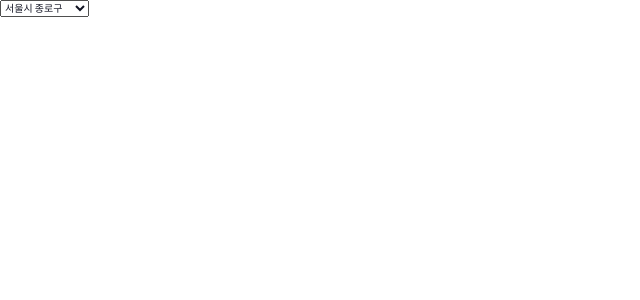
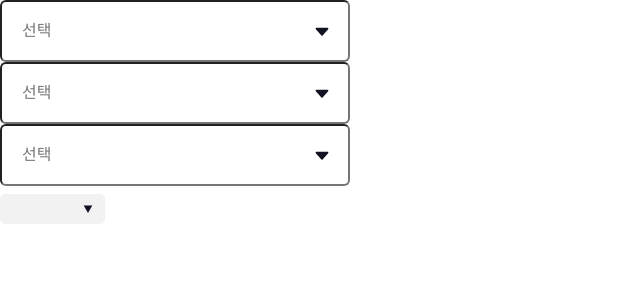
Before and after one commit to codeit-team9/give-more, a Next.js app: page /test in a window 1280 px wide. Shown: the top 300 px of the page, without its empty margins (0-640 px from the left). Built offline with nearby package versions, Linux system fonts and the light colour scheme.

Commit message:
feat: 공통 dropdwon 컴포넌트 구현

```diff
--- /dev/null
+++ b/src/components/@common/DropDown/Dropdown.tsx
@@ -0,0 +1,50 @@
+import { useEffect, useRef, useState } from 'react';
+import useDropdown from '@/hooks/useDropdown';
+import DropdownUI from './DropdownUI';
+
+interface Props {
+  type?: 'default' | 'sort';
+  title?: string;
+  item: string[];
+}
+
+function Dropdown({ type = 'default', title, item }: Props) {
+  const { isOpenDropdown, toggleDropdown, closeDropdown } = useDropdown();
+  const [selectedLocation, setSelectedLocation] = useState('');
+  const dropdownRef = useRef<HTMLDivElement>(null);
+
+  useEffect(() => {
+    const handleClickOutSide = (event: MouseEvent) => {
+      if (dropdownRef.current && !dropdownRef.current.contains(event.target as Node)) {
+        closeDropdown();
+      }
+    };
+
+    document.addEventListener('mousedown', handleClickOutSide);
+
+    return () => {
+      document.removeEventListener('mousedown', handleClickOutSide);
+    };
+  }, []);
+
+  const handleInputClick = () => {
+    toggleDropdown();
+  };
+
+  return (
+    <DropdownUI
+      type={type}
+      dropdownRef={dropdownRef}
+      title={title}
+      item={item}
+      selectedLocation={selectedLocation}
+      handleInputClick={handleInputClick}
+      toggleDropdown={toggleDropdown}
+      isOpenDropdown={isOpenDropdown}
+      setSelectedLocation={setSelectedLocation}
+      closeDropdown={closeDropdown}
+    />
+  );
+}
+
+export default Dropdown;
--- /dev/null
+++ b/src/components/@common/DropDown/DropdownList.module.css
@@ -0,0 +1,34 @@
+.wrapper {
+  position: absolute;
+  top: 10.3rem;
+  width: 35rem;
+  height: 23rem;
+  border-radius: 0.6rem;
+  border: 0.1rem solid var(--gray-20);
+  overflow-y: scroll;
+  background-color: var(--white);
+  z-index: 1;
+  box-shadow: 0 0.4rem 2.5rem 0 rgba(0, 0, 0, 0.10);
+}
+
+.sortWrapper {
+  top: 4rem;
+  width: 10.5rem;
+  height: 16rem;
+}
+
+.buttonContainer {
+  width: 100%;
+}
+
+.button {
+  width: 100%;
+  border-bottom: 0.1rem solid var(--gray-20);
+  font-size: 1.4rem;
+  line-height: 2.2rem;
+  padding: 1.2rem 0;
+}
+
+.sortButton {
+  padding: 0.8rem 0;
+}
--- /dev/null
+++ b/src/components/@common/DropDown/DropdownList.tsx
@@ -0,0 +1,40 @@
+import { Dispatch, MouseEventHandler, SetStateAction } from 'react';
+import classNames from 'classnames';
+import styles from './DropdownList.module.css';
+
+interface Props {
+  type: 'default' | 'sort';
+  item: string[];
+  onClick: Dispatch<SetStateAction<string>>;
+  onClose: () => void;
+}
+
+function DropdownList({ type, item, onClick, onClose }: Props) {
+  const isSortType = type === 'sort';
+
+  const handleClick: MouseEventHandler<HTMLButtonElement> = (event) => {
+    const value = event.currentTarget.textContent || '';
+    onClick(value);
+    onClose();
+  };
+
+  return (
+    <ul className={classNames(styles.wrapper, isSortType && styles.sortWrapper)}>
+      {item.map((value) => {
+        return (
+          <li className={styles.buttonContainer} key={value}>
+            <button
+              className={classNames(styles.button, isSortType && styles.sortButton)}
+              type="button"
+              onClick={handleClick}
+            >
+              {value}
+            </button>
+          </li>
+        );
+      })}
+    </ul>
+  );
+}
+
+export default DropdownList;
--- /dev/null
+++ b/src/components/@common/DropDown/DropdownUI.module.css
@@ -0,0 +1,68 @@
+.wrapper {
+  position: relative;
+  display: flex;
+  flex-direction: column;
+  gap: 0.8rem;
+  width: 35rem;
+}
+
+.sortWrapper {
+  width: 10.5rem;
+}
+
+.title {
+  font-size: 1.6rem;
+  line-height: 2.6rem;
+}
+
+.inputContainer {
+  position: relative;
+}
+
+.sortButton {
+  display: flex;
+  justify-content: flex-start;
+  align-items: center;
+  width: 100%;
+  height: 3rem;
+  padding: 1.2rem;
+  font-size: 1.4rem;
+  font-weight: 700;
+  color: var(--black);
+  background-color: var(--gray-10);
+  border-radius: 0.5rem;
+}
+
+.input {
+  display: flex;
+  padding: 1.6rem 2rem;
+  justify-content: flex-start;
+  align-items: center;
+  align-self: stretch;
+  border-radius: 0.6rem;
+  width: 100%;
+  font-size: 1.6rem;
+  line-height: 2.6rem;
+  color: var(--black);
+}
+
+.sortInput {
+  font-size: 1.4rem;
+  font-weight: 700;
+  height: 3rem;
+}
+
+.arrowButton {
+  position: absolute;
+  top: 50%;
+  right: 2rem;
+  transform: translateY(-50%);
+}
+
+.sortArrowButton {
+  right: 1.2rem;
+}
+
+.upArrow {
+  transform: scaleY(-1);
+}
--- /dev/null
+++ b/src/components/@common/DropDown/DropdownUI.tsx
@@ -0,0 +1,63 @@
+import { Dispatch, RefObject, SetStateAction } from 'react';
+import classNames from 'classnames';
+import DropdownIcon from '@/assets/images/dropdown_icon.svg';
+import DropdownSmallIcon from '@/assets/images/dropdown_small_icon.svg';
+import DropdownList from './DropdownList';
+import styles from '@/components/@common/DropDown/DropdownUI.module.css';
+
+interface Props {
+  type: 'default' | 'sort';
+  dropdownRef: RefObject<HTMLDivElement>;
+  title?: string;
+  item: string[];
+  selectedLocation: string;
+  handleInputClick: () => void;
+  toggleDropdown: () => void;
+  isOpenDropdown: boolean;
+  setSelectedLocation: Dispatch<SetStateAction<string>>;
+  closeDropdown: () => void;
+}
+
+function DropdownUI({
+  type,
+  dropdownRef,
+  title,
+  item,
+  selectedLocation,
+  handleInputClick,
+  toggleDropdown,
+  isOpenDropdown,
+  setSelectedLocation,
+  closeDropdown,
+}: Props) {
+  const isSortType = type === 'sort';
+
+  return (
+    <div className={classNames(styles.wrapper, isSortType && styles.sortWrapper)} ref={dropdownRef}>
+      {isSortType && <h2 className={styles.title}>{title}</h2>}
+      <div className={styles.inputContainer}>
+        {isSortType ? (
+          <button className={styles.sortButton} type="button" value={selectedLocation} onClick={handleInputClick}>
+            {selectedLocation}
+          </button>
+        ) : (
+          <input className={styles.input} value={selectedLocation} onClick={handleInputClick} placeholder="선택" />
+        )}
+        <button
+          className={classNames(styles.arrowButton, isSortType && styles.sortArrowButton)}
+          type="button"
+          onClick={toggleDropdown}
+        >
+          {isSortType ? (
+            <DropdownSmallIcon className={isOpenDropdown && styles.upArrow} />
+          ) : (
+            <DropdownIcon className={isOpenDropdown && styles.upArrow} />
+          )}
+        </button>
+      </div>
+      {isOpenDropdown && <DropdownList type={type} onClick={setSelectedLocation} item={item} onClose={closeDropdown} />}
+    </div>
+  );
+}
+
+export default DropdownUI;
--- a/src/components/@common/DropDown/PreferredAreaDropdown.module.css
+++ /dev/null
@@ -1,3 +0,0 @@
-.wrapper {
-
-}
--- a/src/components/@common/DropDown/PreferredAreaDropdown.tsx
+++ /dev/null
@@ -1,63 +0,0 @@
-import { ChangeEvent, useState } from 'react';
-import styles from '@/components/@common/DropDown/PreferredAreaDropdown.module.css';
-import DropdownIcon from '@/assets/images/dropdown_icon.svg';
-
-const locations = [
-  '서울시 종로구',
-  '서울시 중구',
-  '서울시 용산구',
-  '서울시 성동구',
-  '서울시 광진구',
-  '서울시 동대문구',
-  '서울시 중랑구',
-  '서울시 성북구',
-  '서울시 강북구',
-  '서울시 도봉구',
-  '서울시 노원구',
-  '서울시 은평구',
-  '서울시 서대문구',
-  '서울시 마포구',
-  '서울시 양천구',
-  '서울시 강서구',
-  '서울시 구로구',
-  '서울시 금천구',
-  '서울시 영등포구',
-  '서울시 동작구',
-  '서울시 관악구',
-  '서울시 서초구',
-  '서울시 강남구',
-  '서울시 송파구',
-  '서울시 강동구',
-];
-
-function PreferredAreaDropdown(): React.FC {
-  const [selectedLocation, setSelectedLocation] = useState('');
-
-  const handleChange = (event: ChangeEvent<HTMLSelectElement>) => {
-    setSelectedLocation(event.target.value);
-  };
-
-  return (
-    <select value={selectedLocation} onChange={handleChange}>
-      {locations.map((location) => (
-        <option key={location} value={location}>
-          {location}
-        </option>
-      ))}
-    </select>
-  );
-}
-
-export default PreferredAreaDropdown;
-
-// function PreferredAreaDropdown() {
-//   const [selectedLocation, setSelectedLocation] = useState(locations[0]);
-//   const [isOpen, setIsOpen] = useState(false);
-//   return (
-//     <div className="{styles.wrapper}">
-//       <DropdownIcon />
-//     </div>
-//   );
-// }
-
-// export default PreferredAreaDropdown;
--- /dev/null
+++ b/src/constants/constants.ts
@@ -0,0 +1,31 @@
+export const LOCATIONS = [
+  '서울시 종로구',
+  '서울시 중구',
+  '서울시 용산구',
+  '서울시 성동구',
+  '서울시 광진구',
+  '서울시 동대문구',
+  '서울시 중랑구',
+  '서울시 성북구',
+  '서울시 강북구',
+  '서울시 도봉구',
+  '서울시 노원구',
+  '서울시 은평구',
+  '서울시 서대문구',
+  '서울시 마포구',
+  '서울시 양천구',
+  '서울시 강서구',
+  '서울시 구로구',
+  '서울시 금천구',
+  '서울시 영등포구',
+  '서울시 동작구',
+  '서울시 관악구',
+  '서울시 서초구',
+  '서울시 강남구',
+  '서울시 송파구',
+  '서울시 강동구',
+];
+
+export const CATEGORY = ['한식', '중식', '일식', '양식', '분식', '카페', '편의점', '기타'];
+
+export const SORT = ['마감임박순', '시급많은순', '시간적은순', '가나다순'];
--- /dev/null
+++ b/src/hooks/useDropdown.ts
@@ -0,0 +1,21 @@
+import { useState } from 'react';
+
+function useDropdown(initialValue = false) {
+  const [isOpenDropdown, setIsOpenDropdown] = useState(initialValue);
+
+  const toggleDropdown = () => {
+    setIsOpenDropdown(!isOpenDropdown);
+  };
+
+  const openDropdown = () => {
+    setIsOpenDropdown(true);
+  };
+
+  const closeDropdown = () => {
+    setIsOpenDropdown(false);
+  };
+
+  return { isOpenDropdown, toggleDropdown, openDropdown, closeDropdown };
+}
+
+export default useDropdown;
--- a/src/pages/test.tsx
+++ b/src/pages/test.tsx
@@ -1,9 +1,13 @@
-import PreferredAreaDropdown from '@/components/@common/DropDown/PreferredAreaDropdown';
+import Dropdown from '@/components/@common/DropDown/Dropdown';
+import { CATEGORY, LOCATIONS, SORT } from '@/constants/constants';
 
 function test() {
   return (
     <>
-      <PreferredAreaDropdown />
+      <Dropdown title="선호 지역" item={LOCATIONS} />
+      <Dropdown title="주소" item={LOCATIONS} />
+      <Dropdown title="분류" item={CATEGORY} />
+      <Dropdown type="sort" item={SORT} />
     </>
   );
 }
```
Also changed, not shown: src/assets/images/dropdown_small_icon.svg (added).
